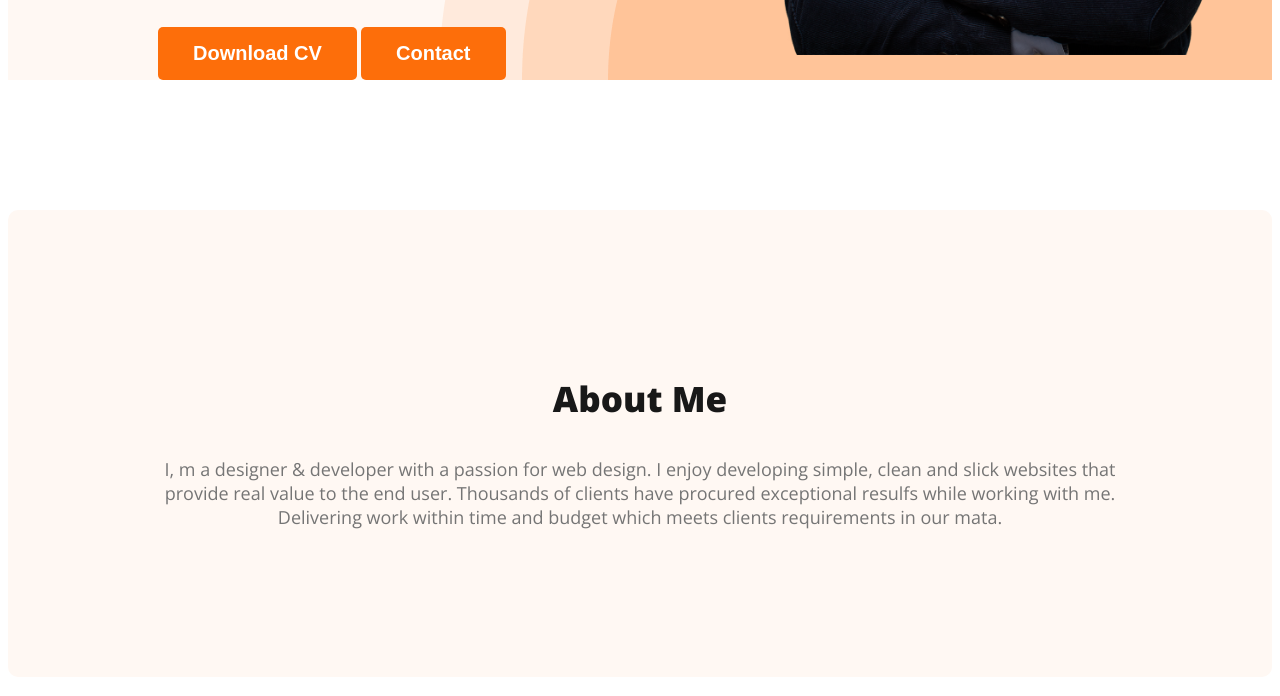
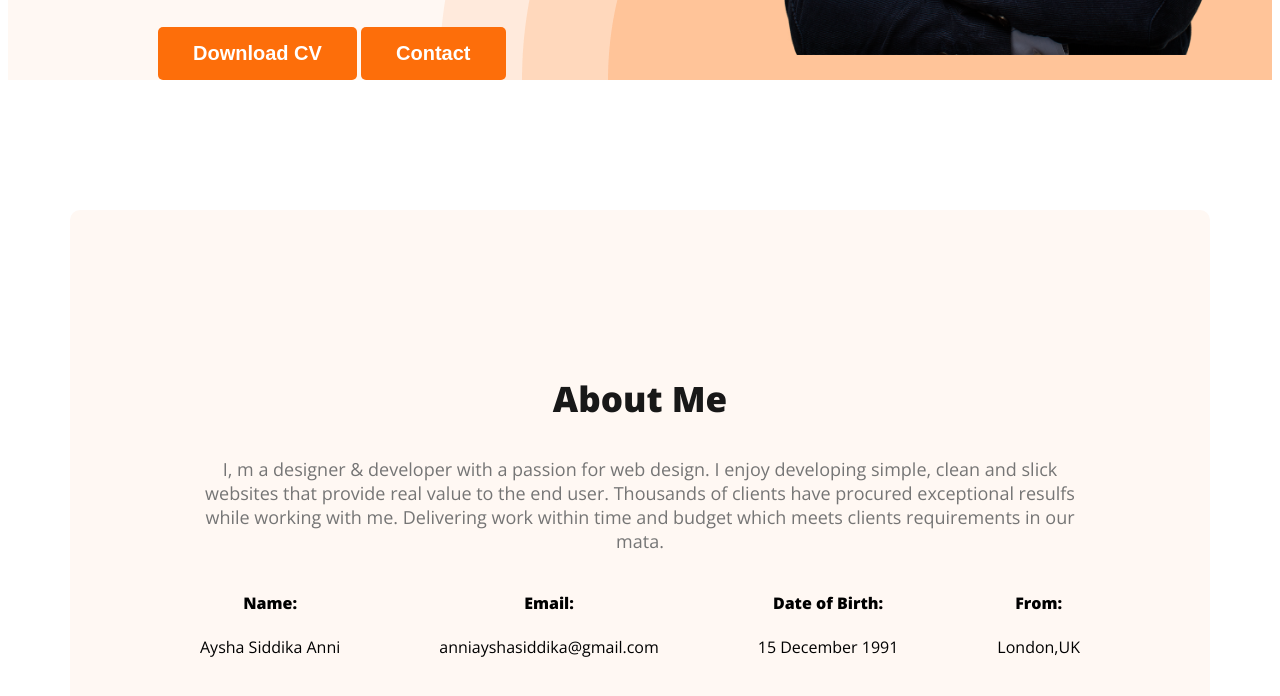
Before and after one commit to AyshaCSE/portfolio, a plain HTML site: page index.html in a window 1280 px wide. Shown: the part 737-1433 px from the top of the page. Drawn offline with nearby package versions, Linux system fonts and the light colour scheme.

Commit message:
fifth commit

```diff
--- a/index.html
+++ b/index.html
@@ -34,6 +34,25 @@
 <section class="about">
 <h3 class="section-title">About Me</h3>
 <p class="section-description">I, m a designer & developer with a passion for web design. I enjoy developing simple, clean and slick websites that provide real value to the end user. Thousands of clients have procured exceptional resulfs while working with me. Delivering work within time and budget which meets clients requirements in our mata.</p>
+<div class="about-info-container">
+    <div class="about-info">
+        <h4 class="info-title">Name:</h4>
+        <p class="info-description">Aysha Siddika Anni</p>
+        </div>
+        <div class="about-info">
+            <h4 class="info-title">Email:</h4>
+            <p class="info-description">anniayshasiddika@gmail.com</p>
+            </div>
+            <div class="about-info">
+                <h4 class="info-title">Date of Birth:</h4>
+                <p class="info-description">15 December 1991</p>
+                </div>
+                <div class="about-info">
+                    <h4 class="info-title">From:</h4>
+                    <p class="info-description">London,UK</p>
+                    </div>
+    </div>
+</div>
 
 </section>
     </main>
--- a/styles/portfolio.css
+++ b/styles/portfolio.css
@@ -89,6 +89,10 @@ font-weight: 800;
     margin-bottom: 30px;
   }
   /*main section styles*/
+  main{
+    max-width: 1140px;
+    margin: 0 auto;
+  }
 
   /*about section styles*/
   .about{
@@ -97,3 +101,10 @@ font-weight: 800;
 background: #FFF8F3;
 margin: 130px 0;
   }
+  .about-info-container{
+    display: flex;
+    justify-content: space-between;
+  }
+  .about-info{
+    text-align: center;
+  }
```
